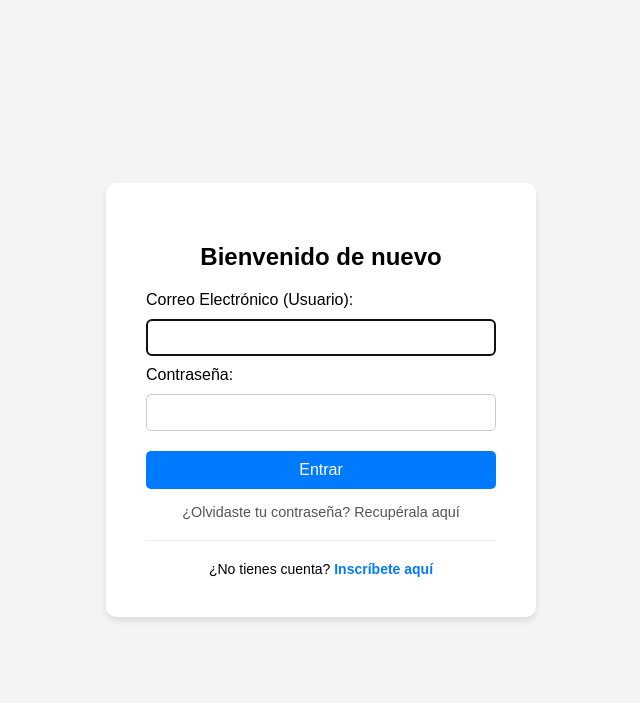
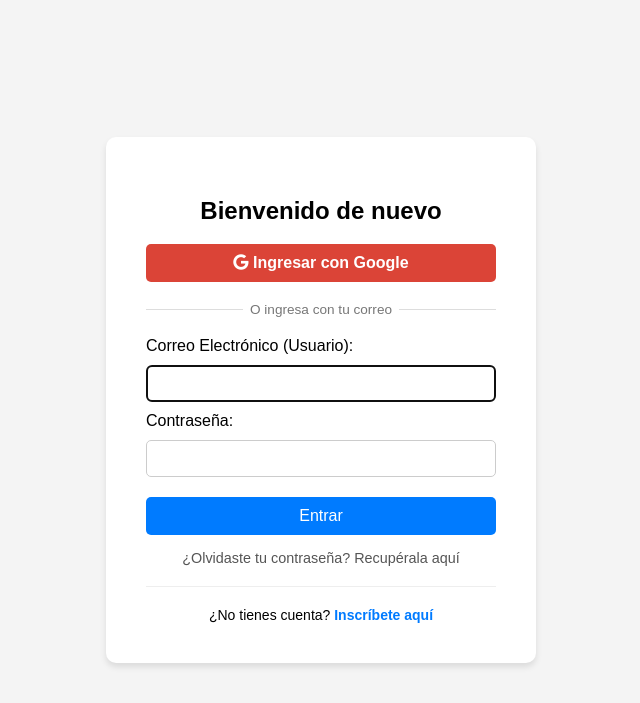
Before and after one commit to DarbyBenjab/marketplace-asesorias, a Django app: page /login/ in a window 1280 px wide. Shown: the top 703 px of the page, without its empty margins (319-959 px from the left). Run offline with Django 5.2, Linux system fonts and the light colour scheme; some libraries are stand-ins or nearby versions.

Commit message:
Agregado login con Google al diseño original

```diff
--- a/core/templates/core/login.html
+++ b/core/templates/core/login.html
@@ -1,24 +1,66 @@
-<!DOCTYPE html>
+{% load socialaccount %} <!DOCTYPE html>
 <html lang="es">
 <head>
     <meta charset="UTF-8">
     <title>Iniciar Sesión</title>
+    <link rel="stylesheet" href="https://cdnjs.cloudflare.com/ajax/libs/font-awesome/6.4.0/css/all.min.css">
+
     <style>
         body { font-family: sans-serif; background-color: #f4f4f4; display: flex; justify-content: center; align-items: center; height: 100vh; margin: 0; }
         .login-card { background: white; padding: 40px; border-radius: 10px; box-shadow: 0 4px 6px rgba(0,0,0,0.1); width: 100%; max-width: 350px; text-align: center; }
         input { width: 100%; padding: 10px; margin: 10px 0; border: 1px solid #ccc; border-radius: 5px; box-sizing: border-box; }
+
         button { background-color: #007bff; color: white; width: 100%; padding: 10px; border: none; border-radius: 5px; cursor: pointer; font-size: 16px; margin-top: 10px; }
         button:hover { background-color: #0056b3; }
+
         .links { margin-top: 15px; font-size: 14px; }
 
-        /* Estilo extra para el link de olvidar contraseña */
         .forgot-pass { margin-top: 10px; font-size: 0.9em; display: block; text-decoration: none; color: #555; }
         .forgot-pass:hover { text-decoration: underline; color: #007bff; }
+
+        /* --- 2. ESTILOS NUEVOS PARA EL BOTÓN DE GOOGLE --- */
+        .btn-google {
+            background-color: #db4437; /* Rojo Google */
+            color: white;
+            text-decoration: none;
+            display: block;
+            width: 100%;
+            padding: 10px;
+            border-radius: 5px;
+            font-size: 16px;
+            box-sizing: border-box;
+            margin-bottom: 15px;
+            font-weight: bold;
+        }
+        .btn-google:hover {
+            background-color: #c53929;
+        }
+        .separator {
+            display: flex;
+            align-items: center;
+            text-align: center;
+            color: #777;
+            margin: 20px 0;
+            font-size: 0.85em;
+        }
+        .separator::before, .separator::after {
+            content: '';
+            flex: 1;
+            border-bottom: 1px solid #ddd;
+        }
+        .separator::before { margin-right: .5em; }
+        .separator::after { margin-left: .5em; }
     </style>
 </head>
 <body>
     <div class="login-card">
         <h2>Bienvenido de nuevo</h2>
+
+        <a href="{% provider_login_url 'google' %}" class="btn-google">
+            <i class="fa-brands fa-google"></i> Ingresar con Google
+        </a>
+
+        <div class="separator">O ingresa con tu correo</div>
 
         <form method="post">
             {% csrf_token %}
@@ -38,7 +80,7 @@
                     ¿Olvidaste tu contraseña? Recupérala aquí
                 </a>
             </div>
-            </form>
+        </form>
 
         <div class="links">
             <hr style="border: 0; border-top: 1px solid #eee; margin: 20px 0;">
```
Also changed, not shown: core/templates/core/mis_reservas.html (+4 -4 lines), core/views.py (+12 -11 lines).
